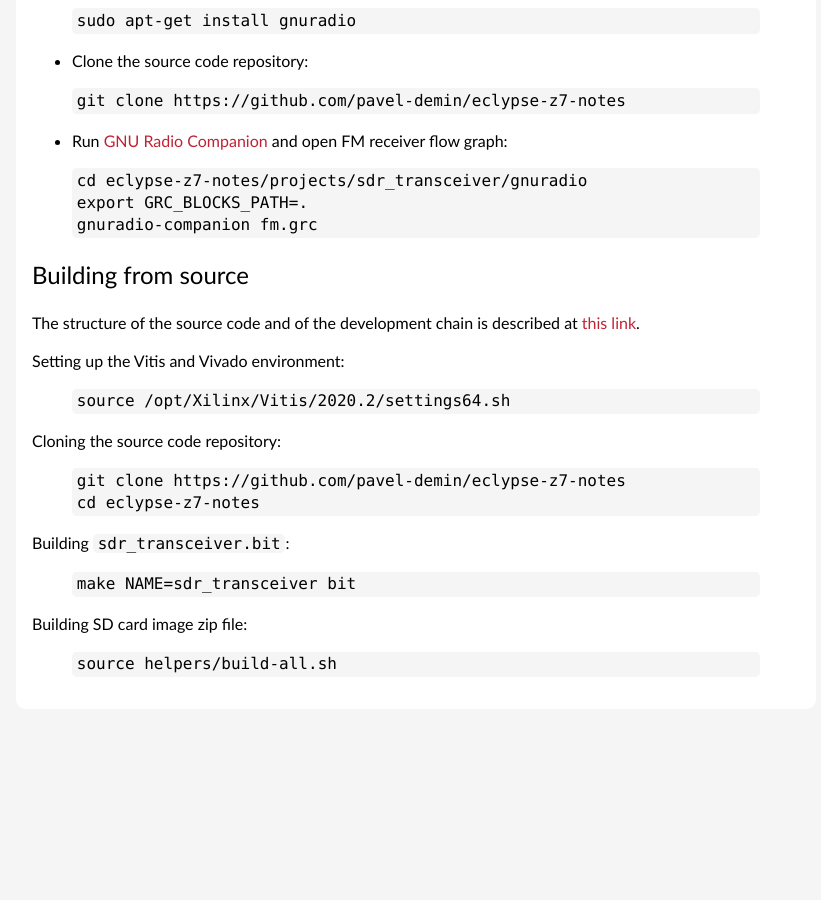
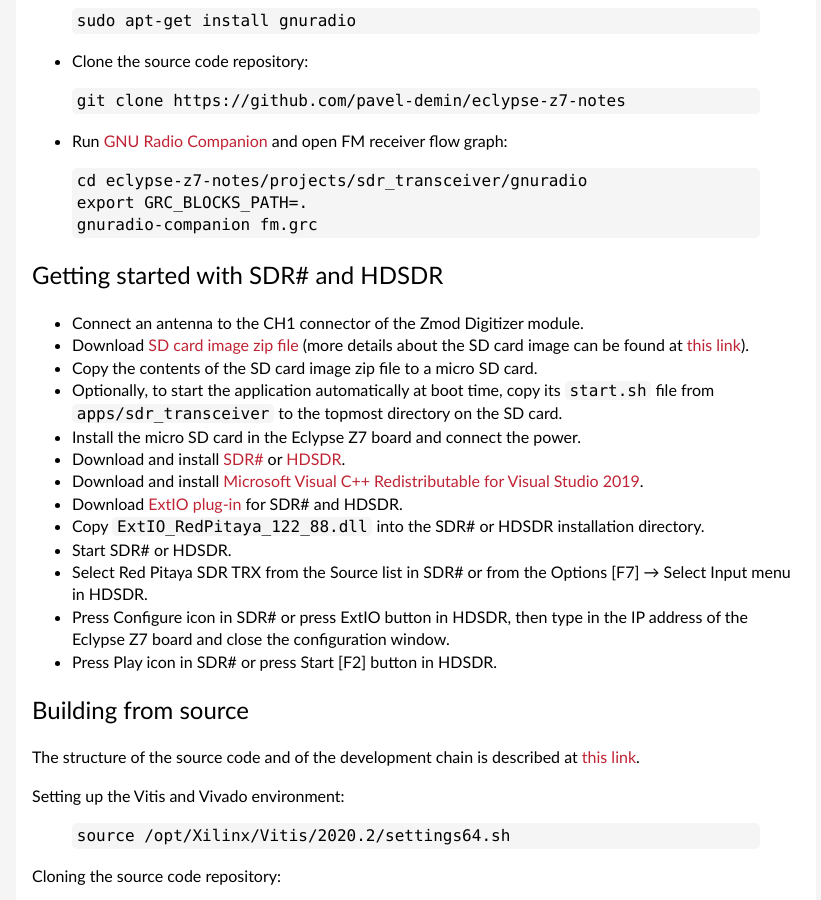
Before and after one commit to pavel-demin/eclypse-z7-notes, a Jekyll site: the page built from sdr-transceiver.md, in a window 1280 px wide and 900 px high, scrolled down 1892 px. Shown: the whole window, without its empty margins (224-1045 px from the left). Built offline with Jekyll 4.4.1, drawn with Linux system fonts in a browser that asks for light colours; before the commit the page ends 2657 px from its top, so only the background shows below that.

Commit message:
update sdr-transceiver

```diff
--- a/sdr-transceiver.md
+++ b/sdr-transceiver.md
@@ -75,6 +75,23 @@
 gnuradio-companion fm.grc
 {% endhighlight %}
 
+Getting started with SDR# and HDSDR
+-----
+
+ - Connect an antenna to the CH1 connector of the Zmod Digitizer module.
+ - Download [SD card image zip file]({{ site.release-image }}) (more details about the SD card image can be found at [this link]({{ "/alpine/" | prepend: site.baseurl }})).
+ - Copy the contents of the SD card image zip file to a micro SD card.
+ - Optionally, to start the application automatically at boot time, copy its `start.sh` file from `apps/sdr_transceiver` to the topmost directory on the SD card.
+ - Install the micro SD card in the Eclypse Z7 board and connect the power.
+ - Download and install [SDR#](https://www.dropbox.com/sh/5fy49wae6xwxa8a/AAAdAcU238cppWziK4xPRIADa/sdr/sdrsharp_v1.0.0.1361_with_plugins.zip?dl=1) or [HDSDR](http://www.hdsdr.de/).
+ - Download and install [Microsoft Visual C++ Redistributable for Visual Studio 2019](https://visualstudio.microsoft.com/downloads/#microsoft-visual-c-redistributable-for-visual-studio-2019).
+ - Download [ExtIO plug-in](https://www.dropbox.com/sh/5fy49wae6xwxa8a/AAA6mFLQaCF-wT2fhACJHotra/sdr/ExtIO_RedPitaya_122_88.dll?dl=1) for SDR# and HDSDR.
+ - Copy `ExtIO_RedPitaya_122_88.dll` into the SDR# or HDSDR installation directory.
+ - Start SDR# or HDSDR.
+ - Select Red Pitaya SDR TRX from the Source list in SDR# or from the Options [F7] &rarr; Select Input menu in HDSDR.
+ - Press Configure icon in SDR# or press ExtIO button in HDSDR, then type in the IP address of the Eclypse Z7 board and close the configuration window.
+ - Press Play icon in SDR# or press Start [F2] button in HDSDR.
+
 Building from source
 -----
 
```
